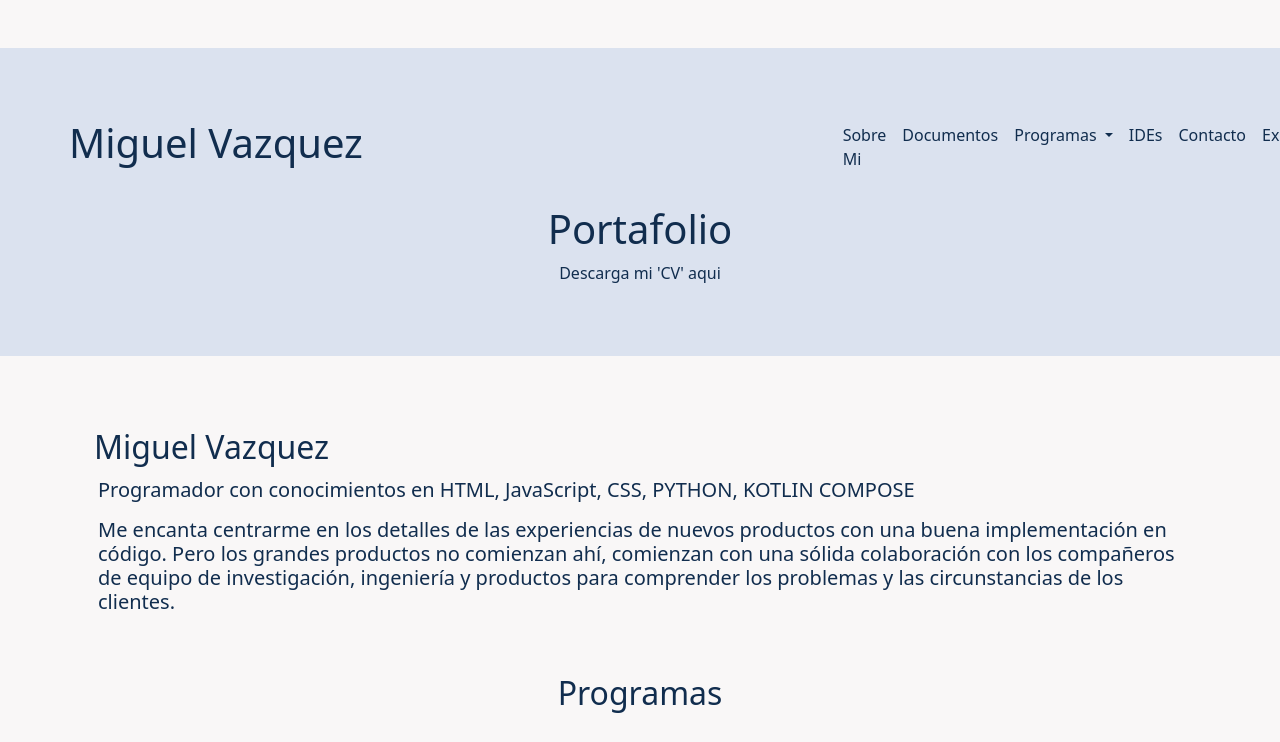
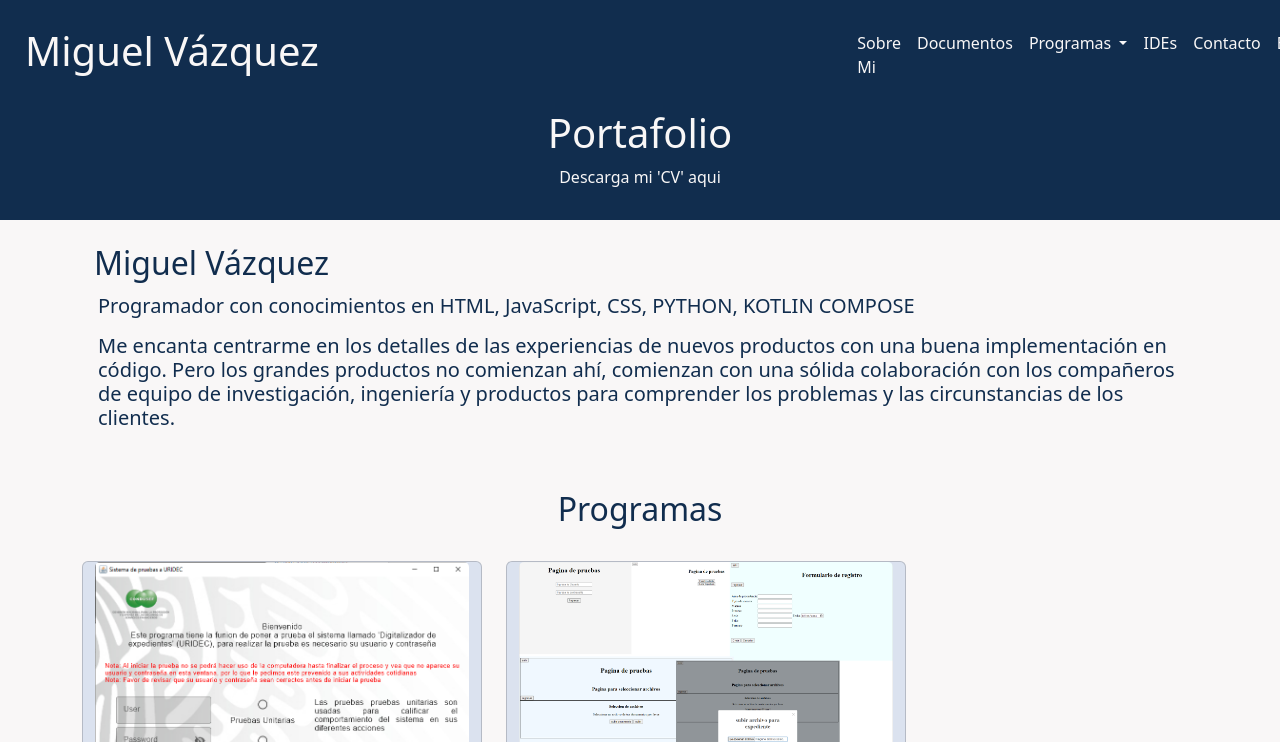
Before and after one commit to zeuqzavleugim/Mi-portafolio, a plain HTML site: page index.html in a window 1280 px wide. Shown: the top 742 px of the page. Drawn offline with nearby package versions, Linux system fonts and the light colour scheme.

Commit message:
new code

```diff
--- a/index.html
+++ b/index.html
@@ -9,16 +9,16 @@
     <script src="https://cdn.jsdelivr.net/npm/bootstrap@5.3.1/dist/js/bootstrap.bundle.min.js"></script>
     <script src="botones.js"></script>
     <link rel="stylesheet" href="style.css">
-    <title>Miguel Vazquez Portafolio</title>
+    <title>Miguel Vázquez Portafolio</title>
 </head>
 <body >
     <div>
-        <header class="container-fluid p-5 my-5  text-white">
+        <header class="container-fluid p-2">
             <div class="row">
-                <div class="col p-2">
+                <div class="col p-1">
                     <nav class="navbar navbar-expand-lg navbar-dark ">
                         <div class="container-fluid" id="0">
-                            <button type="button" name="nombre" onclick="botones('nombre')" class="btn text-white text-start col-8"><p class="h1" id="nombreCabezado">Miguel Vazquez</p></button>
+                            <button type="button" name="nombre" onclick="botones('nombre')" class="btn text-white text-start col-8"><p class="h1" id="nombreCabezado">Miguel Vázquez</p></button>
                           <button class="navbar-toggler" type="button" data-bs-toggle="collapse" data-bs-target="#navbarSupportedContent" aria-controls="navbarSupportedContent" aria-expanded="false" aria-label="Toggle navigation">
                             <span class="navbar-toggler-icon"></span>
                           </button>
@@ -58,18 +58,18 @@
                         </div>
                     </nav>
                 </div>
-                <button class="btn text-white text-center" data-bs-toggle="collapse" data-bs-target="#foto"><h1>Portafolio</h1><p>Descarga mi 'CV' aqui</p></button>
+                <button class="btn text-white text-center" data-bs-toggle="collapse" data-bs-target="#foto"><h1 id="portafolo">Portafolio</h1><p id="desCv">Descarga mi 'CV' aqui</p></button>
                 <div id="foto" class="collapse" style="text-align: center;">
                     <img src="img/fotPerfil.jpg" class="rounded-circle" alt="Cinque Terre" width="100" height="100">
                     <br>
-                    <a class="btn  text-center col-12" href="doc/Curriculum vitae.pdf" download="Curriculum vitae.pdf" id="cv"><p>Descargar CV</p></a>
+                    <a class="btn  text-center col-12" href="doc/Curriculum vitae.pdf" download="Curriculum vitae.pdf" id="cv"><p id="cvDes">Descargar CV</p></a>
                 </div>
             </div>
         </header>
     </div>
     <div>
         <section class="container p-4" id="1">
-            <h2>Miguel Vazquez</h2>
+            <h2>Miguel Vázquez</h2>
             <p class="p-1 h5" >
                 Programador con conocimientos en HTML, JavaScript, CSS, PYTHON, KOTLIN COMPOSE
             </p>
@@ -262,23 +262,23 @@
     </div>
     <br>
     <div>
-        <footer class="container-fluid p-5 my  text-white" id="9"><!--class: bg-dark -->
+        <footer class="container-fluid p-5 my" id="9"><!--class: bg-dark -->
             <h3>Contacto</h3>
             <nav class="navbar navbar-expand-lg navbar-dark "> <!-- class: bg-dark-->
                 <ul class="navbar-nav me-auto mb-2 mb-lg-0 container-fluid">
                     <li class="nav-item col-6">
                         <a class="btn" href="#0">
-                            <p class="h2">Miguel Vazquez</p>
+                            <p class="h2" id="nombrePie">Miguel Vázquez</p>
                         </a>
                     </li>
                     <li class="nav-item col ">
-                        <button class="col-12 btn" onclick="botones('github')"><p class="h6 col">GitHub</p><img src="redes/githib.png" alt="githib" id="githib"></button>
+                        <button class="col-12 btn" onclick="botones('github')"><p class="h6 col" id="letra">GitHub</p><img src="redes/githib.png" alt="githib" id="githib"></button>
                     </li>
                     <li class="nav-item col ">
-                        <button class="col-12 btn" onclick="botones('linkedin')"><p class="h6 col">linkedin</p><img src="redes/linkedin.png" alt="linkedin" id="linkedin"></button>
+                        <button class="col-12 btn" onclick="botones('linkedin')"><p class="h6 col" id="letra">linkedin</p><img src="redes/linkedin.png" alt="linkedin" id="linkedin"></button>
                     </li>
                     <li class="nav-item col">
-                        <a class="col-12 btn" href="mailto:miguelvazquez870@gmail.com"><p class="h6 col">miguelvazquez870@gmail.com</p><img src="redes/gmail.png" alt="gmail" id="gmail"></a>
+                        <a class="col-12 btn" href="mailto:miguelvazquez870@gmail.com"><p class="h6 col" id="letra" >miguelvazquez870@gmail.com</p><img src="redes/gmail.png" alt="gmail" id="gmail"></a>
                     </li>
                 </ul>
             </nav>
--- a/style.css
+++ b/style.css
@@ -1,15 +1,18 @@
 body{
     background-color: #F9F7F7;
 }
-.card, header, nav, footer{
+.card, .dropdown-menu{
     background-color: #DBE2EF;
 }
- .dropdown-menu{
-    background-color: #3F72AF;
-}
-p, h1, .h1, h2, h3, h4, .h4,.h5, .h6, .dropdown-item, .nav-link, .card-title, span, button, .navbar-toggler, .navbar-toggler-icon{
+p, h1, .h1, h2, h3, h4, .h4,.h5, .dropdown-item, .card-title, span, button{
     color: #112D4E;
 }
 #githib, #linkedin, #gmail{
     width: 45px;
 }
+header, footer,  nav{
+    background-color: #112D4E;
+}
+#nombreCabezado, .nav-link, #portafolo, #desCv, #cvDes, #nombrePie, #letra{
+    color: #F9F7F7;
+}
```
